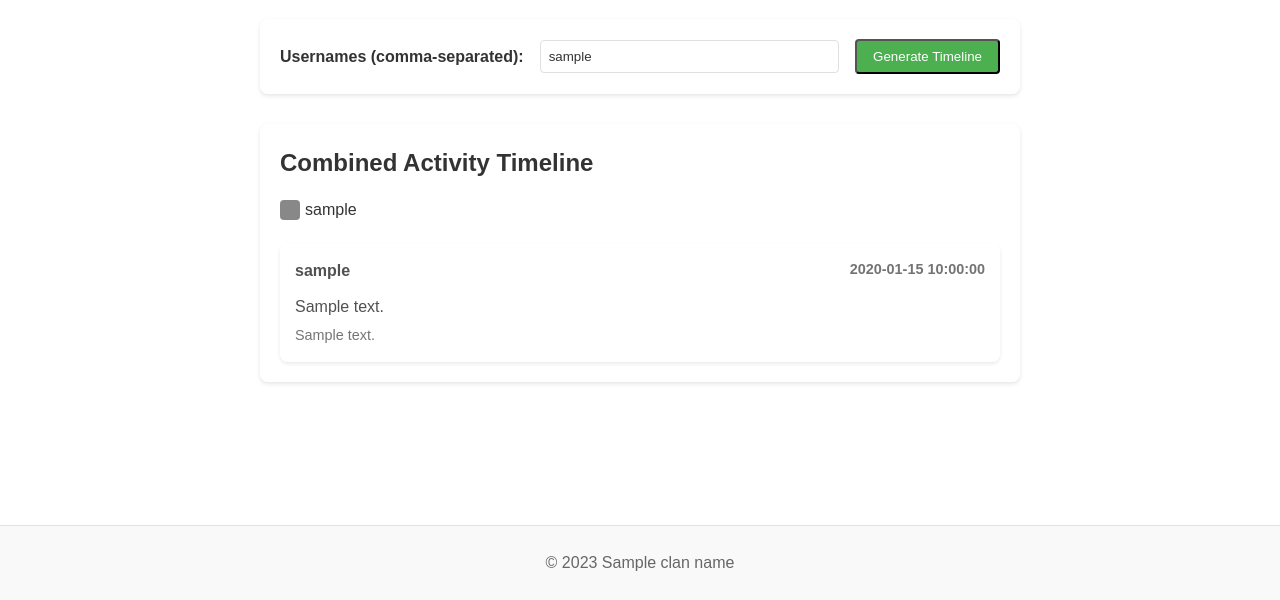
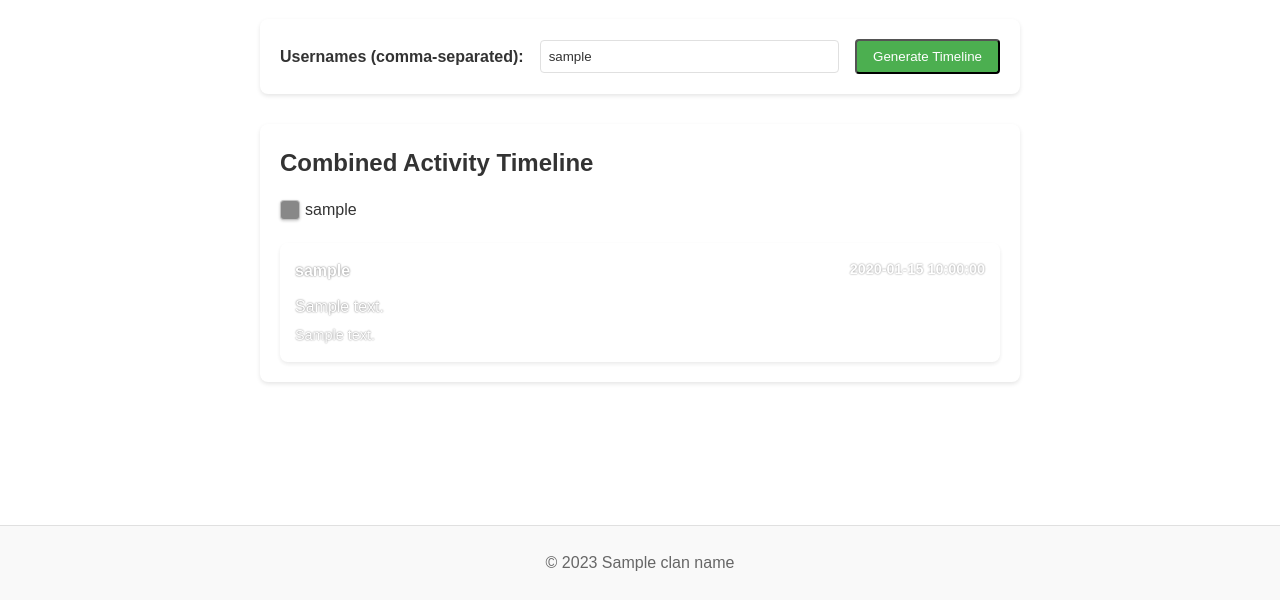
Before and after one commit to JeroenLam/rs_clan_website, a Flask app: template templates/timeline.html in a window 1280 px wide. Shown: the part 250-850 px from the top of the page. Run offline with Flask 3, Linux system fonts and the light colour scheme; the template is opened without the code that fills it: most values are stand-ins (such as "Sample title", 1, 10 or a date in 2020).

Commit message:
style: Enhance timeline colors with more contrast and visual depth

```diff
--- a/app.py
+++ b/app.py
@@ -37,12 +37,12 @@ def timeline():
         # Split the comma-separated usernames and remove whitespace
         username_list = [name.strip() for name in usernames.split(',') if name.strip()]
 
-        # Generate muted colors for each username
+        # Generate more contrasting muted colors for each username
         colors = [
-            "#e6b8af", "#f4cccc", "#fce5cd", "#fff2cc", "#d9ead3",
-            "#d0e0e3", "#c9daf8", "#cfe2f3", "#d9d2e9", "#ead1dc",
-            "#dd7e6b", "#ea9999", "#f9cb9c", "#ffe599", "#b6d7a8",
-            "#a2c4c9", "#a4c2f4", "#9fc5e8", "#b4a7d6", "#d5a6bd"
+            "#8c564b", "#c49c94", "#e377c2", "#f7b6d2", "#7f7f7f",
+            "#bcbd22", "#dbdb8d", "#17becf", "#9edae5", "#1f77b4",
+            "#aec7e8", "#ff7f0e", "#ffbb78", "#2ca02c", "#98df8a",
+            "#d62728", "#ff9896", "#9467bd", "#c5b0d5", "#8c564b"
         ]
 
         # Assign colors to usernames
--- a/templates/timeline.html
+++ b/templates/timeline.html
@@ -40,15 +40,15 @@
 
         <div class="timeline">
             {% for activity in timeline_data %}
-            <div class="timeline-item" style="background-color: {{ user_colors[activity.username] }};">
+            <div class="timeline-item" style="background-color: {{ user_colors[activity.username] }}; opacity: 0.85;">
                 <div class="timeline-item-header">
-                    <span class="timeline-username">{{ activity.username }}</span>
-                    <span class="timeline-date">{{ activity.date }}</span>
+                    <span class="timeline-username" style="color: #ffffff; text-shadow: 0 0 2px rgba(0,0,0,0.7);">{{ activity.username }}</span>
+                    <span class="timeline-date" style="color: #ffffff; text-shadow: 0 0 2px rgba(0,0,0,0.7);">{{ activity.date }}</span>
                 </div>
                 <div class="timeline-item-content">
-                    <p class="timeline-text" style="color: #333333;">{{ activity.text }}</p>
+                    <p class="timeline-text" style="color: #ffffff; text-shadow: 0 0 2px rgba(0,0,0,0.7);">{{ activity.text }}</p>
                     {% if activity.details %}
-                    <p class="timeline-details" style="color: #333333;">{{ activity.details }}</p>
+                    <p class="timeline-details" style="color: #ffffff; text-shadow: 0 0 2px rgba(0,0,0,0.7); opacity: 0.9;">{{ activity.details }}</p>
                     {% endif %}
                 </div>
             </div>
@@ -108,6 +108,8 @@
         height: 20px;
         border-radius: 4px;
         display: inline-block;
+        border: 1px solid rgba(255, 255, 255, 0.5);
+        box-shadow: 0 1px 3px rgba(0, 0, 0, 0.2);
     }
 
     .username {
```
